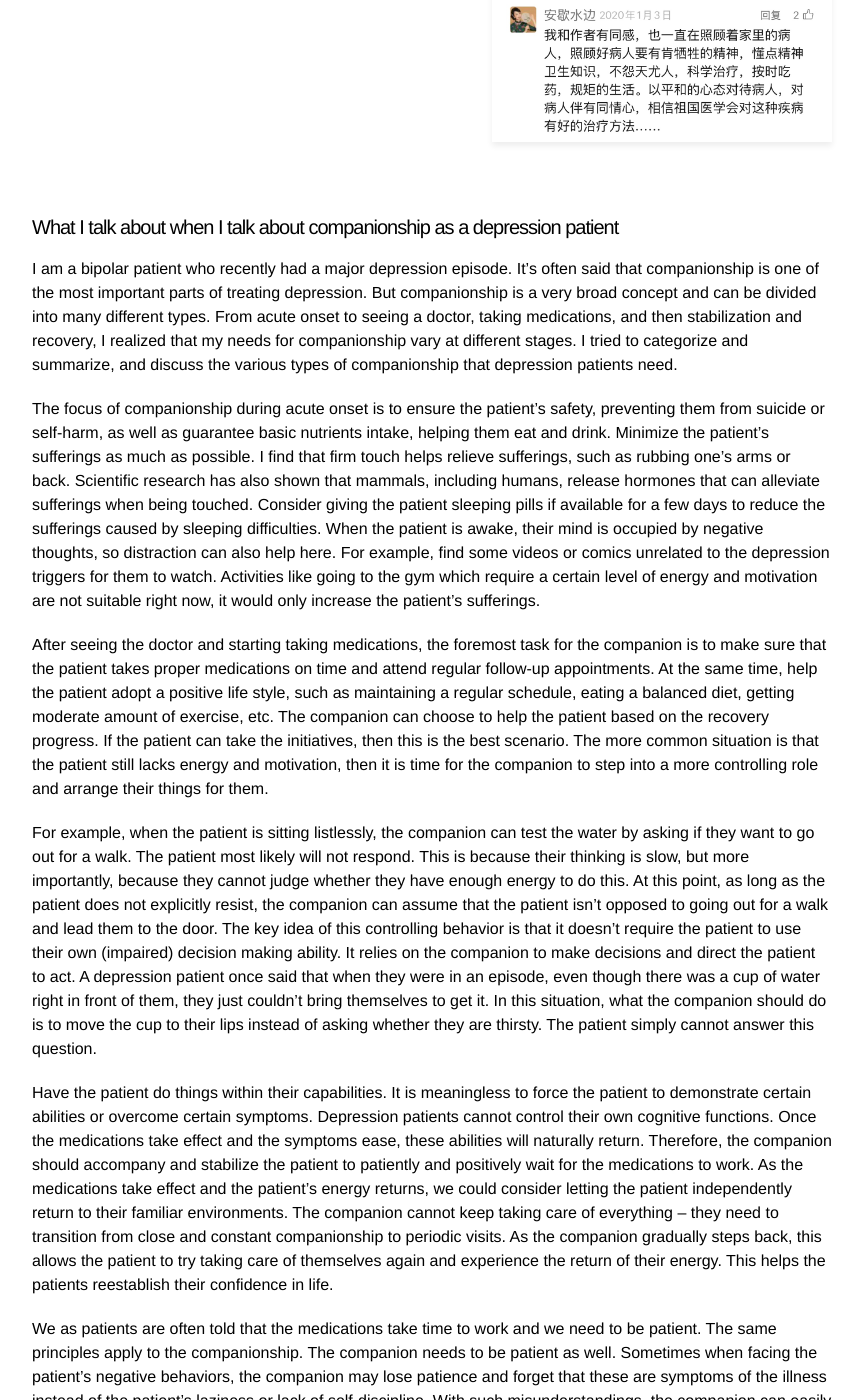
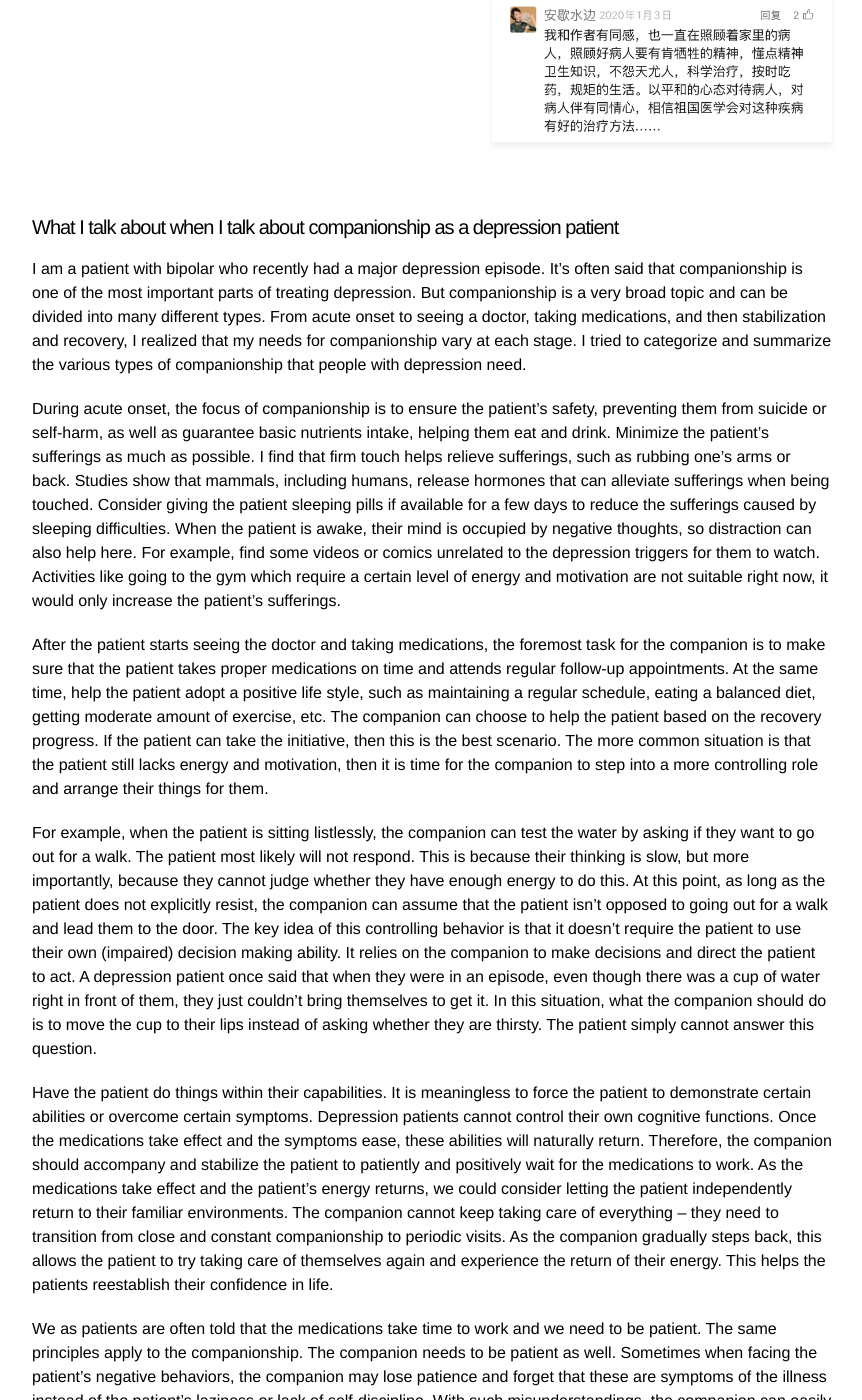
Before and after one commit to fanyangxyz/fanyangxyz.github.io, a Jekyll site: the page built from _posts/2025-09-29-companionship.md, in a window 1280 px wide and 1400 px high, scrolled down 796 px. Shown: the whole window, without its empty margins (208-1070 px from the left). Built offline with Jekyll 4.4.1, drawn with Linux system fonts in a browser that asks for light colours; some of the changed text lies outside the part shown.

Commit message:
incorporate Bose feedback

```diff
--- a/_posts/2025-09-29-companionship.md
+++ b/_posts/2025-09-29-companionship.md
@@ -27,30 +27,31 @@ See the screenshots below.
 </div>
 
 #### What I talk about when I talk about companionship as a depression patient
-I am a bipolar patient who recently had a major depression episode.
+I am a patient with bipolar who recently had a major depression episode.
 It's often said that companionship is one of the most important parts of treating depression.
-But companionship is a very broad concept and can be divided into many different types.
+But companionship is a very broad topic and can be divided into many different types.
 From acute onset to seeing a doctor, taking medications, and then stabilization and recovery,
-I realized that my needs for companionship vary at different stages.
-I tried to categorize and summarize, and discuss the various types of companionship that depression patients need.
+I realized that my needs for companionship vary at each stage.
+I tried to categorize and summarize the various types of companionship that people with depression need.
 
-The focus of companionship during acute onset is to ensure the patient's safety, preventing them from suicide or self-harm,
+During acute onset, the focus of companionship is to ensure the patient's safety, preventing them from suicide or self-harm,
 as well as guarantee basic nutrients intake, helping them eat and drink.
 Minimize the patient's sufferings as much as possible.
 I find that firm touch helps relieve sufferings, such as rubbing one's arms or back.
-Scientific research has also shown that mammals, including humans, release hormones that can alleviate sufferings when being touched.
+Studies show that mammals, including humans, release hormones that can alleviate sufferings when being touched.
 Consider giving the patient sleeping pills if available for a few days to reduce the sufferings caused by sleeping difficulties.
 When the patient is awake, their mind is occupied by negative thoughts, so distraction can also help here.
 For example, find some videos or comics unrelated to the depression triggers for them to watch.
 Activities like going to the gym which require a certain level of energy and motivation are not suitable right now,
 it would only increase the patient's sufferings.
 
-After seeing the doctor and starting taking medications, the foremost task for the companion is to make sure that the patient
-takes proper medications on time and attend regular follow-up appointments.
+After the patient starts seeing the doctor and taking medications,
+the foremost task for the companion is to make sure that the patient
+takes proper medications on time and attends regular follow-up appointments.
 At the same time, help the patient adopt a positive life style, such as maintaining a regular schedule, eating a balanced diet,
 getting moderate amount of exercise, etc.
 The companion can choose to help the patient based on the recovery progress.
-If the patient can take the initiatives, then this is the best scenario.
+If the patient can take the initiative, then this is the best scenario.
 The more common situation is that the patient still lacks energy and motivation,
 then it is time for the companion to step into a more controlling role and
 arrange their things for them.
```
Also changed, not shown: other parts of _posts/2025-09-29-companionship.md (+4 -4 lines).
